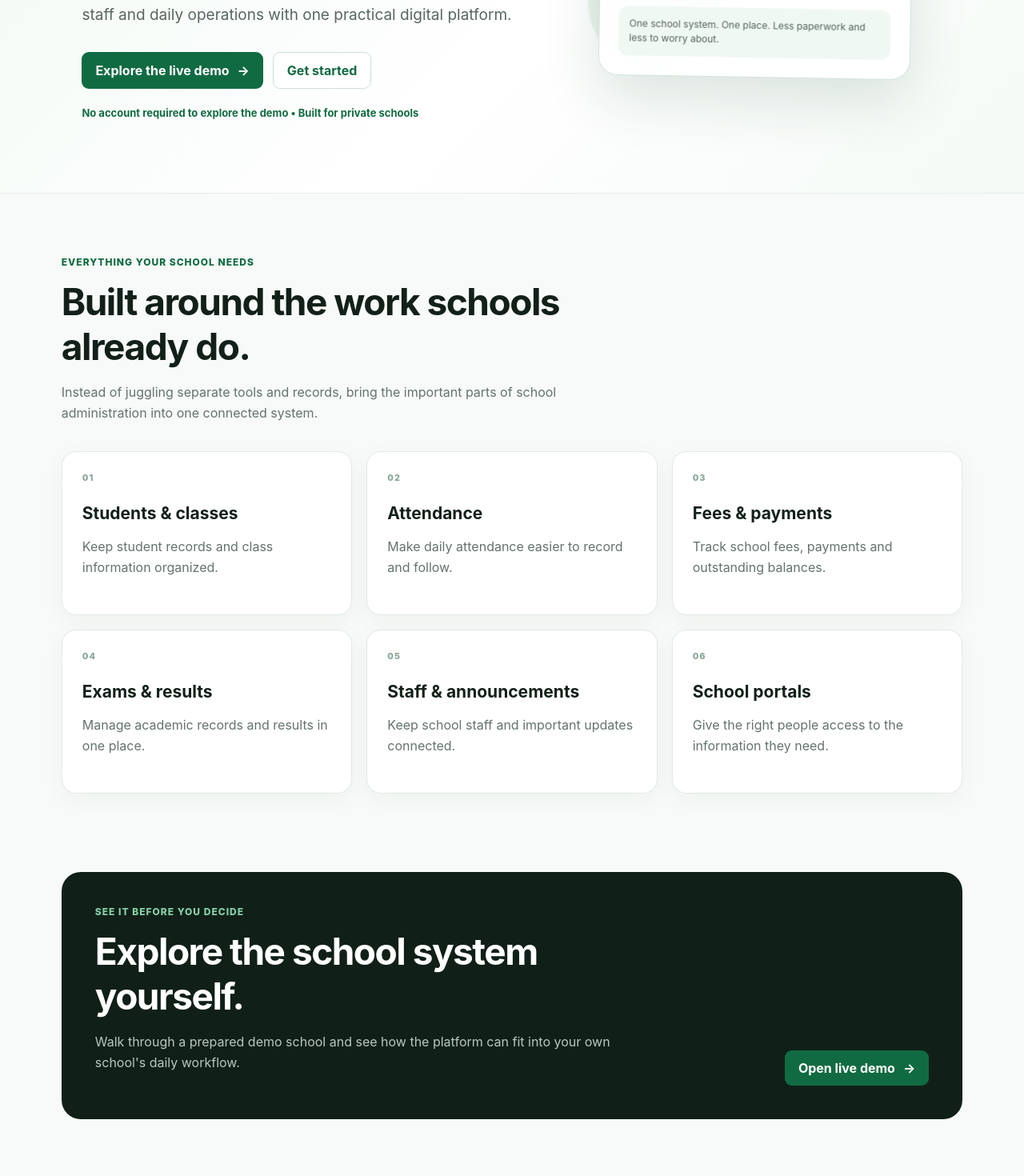
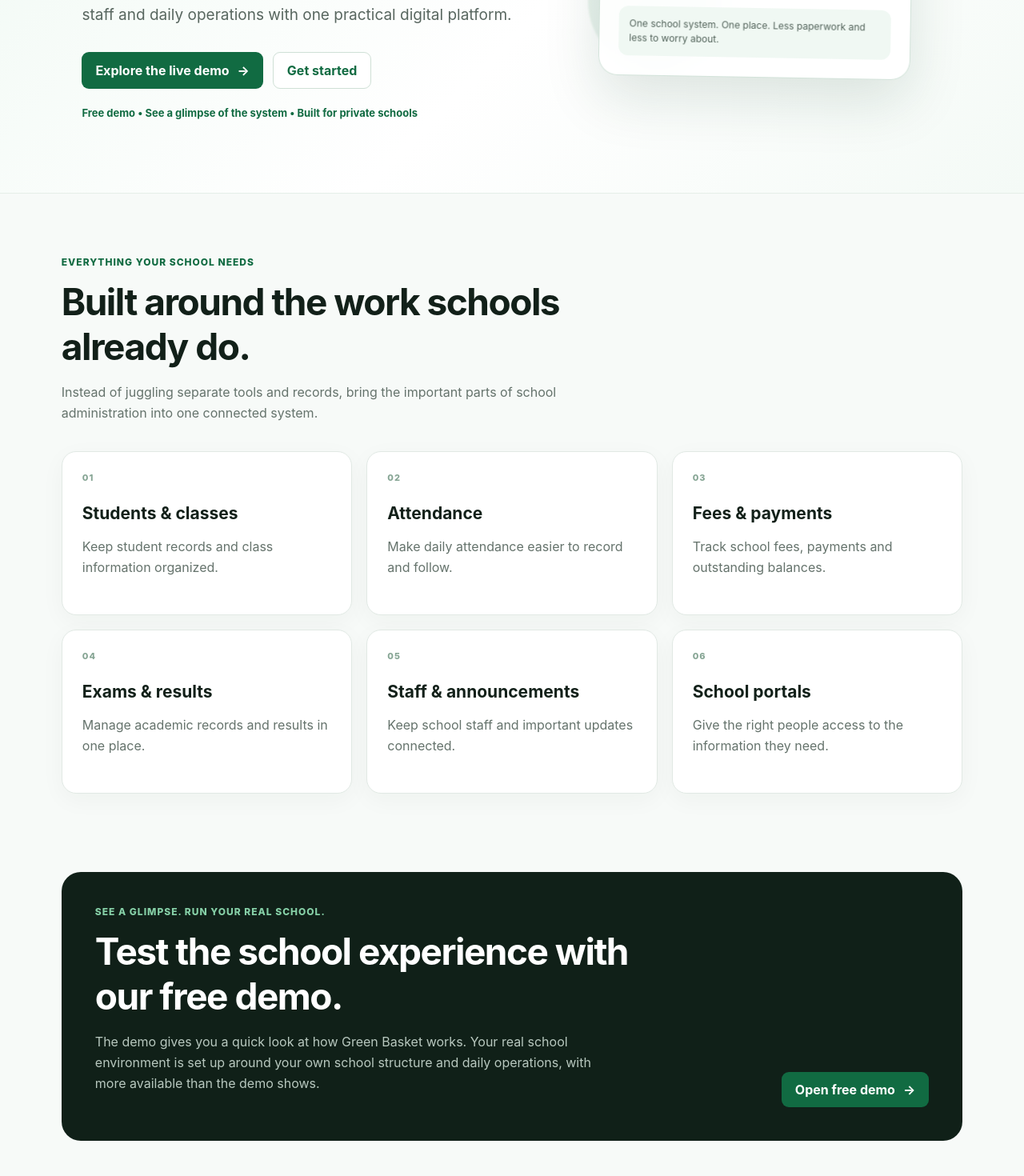
Before and after one commit to greenbasket-labs/GB-Global, a Next.js app: page / in a window 1280 px wide. Shown: the part 534-2004 px from the top of the page at 80% size. Built offline with nearby package versions, Linux system fonts and the light colour scheme.

Commit message:
Refine demo messaging on homepage

```diff
--- a/app/page.tsx
+++ b/app/page.tsx
@@ -31,7 +31,7 @@ export default function Home() {
               </Link>
             </div>
             <p className="coverage">
-              No account required to explore the demo • Built for private schools
+              Free demo • See a glimpse of the system • Built for private schools
             </p>
           </div>
 
@@ -79,17 +79,18 @@ export default function Home() {
 
       <section className="section trust-section">
         <div className="trust-card">
-          <div className="pill">See it before you decide</div>
+          <div className="pill">See a glimpse. Run your real school.</div>
           <div className="trust-content">
             <div>
-              <h2>Explore the school system yourself.</h2>
+              <h2>Test the school experience with our free demo.</h2>
               <p className="muted">
-                Walk through a prepared demo school and see how the platform can
-                fit into your own school&apos;s daily workflow.
+                The demo gives you a quick look at how Green Basket works. Your
+                real school environment is set up around your own school structure
+                and daily operations, with more available than the demo shows.
               </p>
             </div>
             <Link className="btn" href="/demo">
-              Open live demo <span>→</span>
+              Open free demo <span>→</span>
             </Link>
           </div>
         </div>
```
